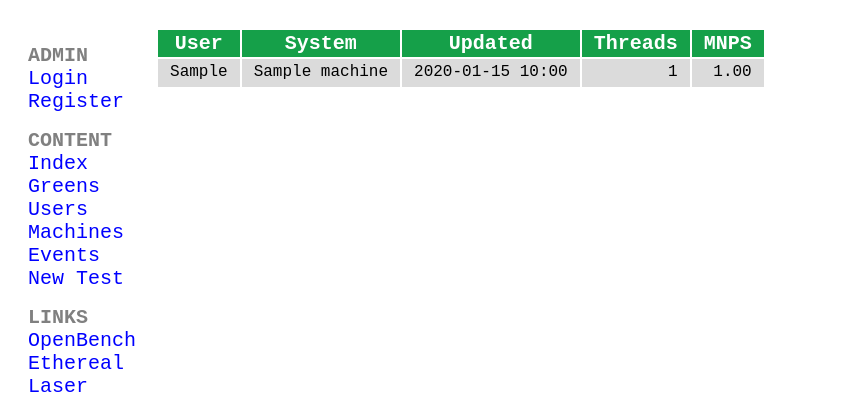
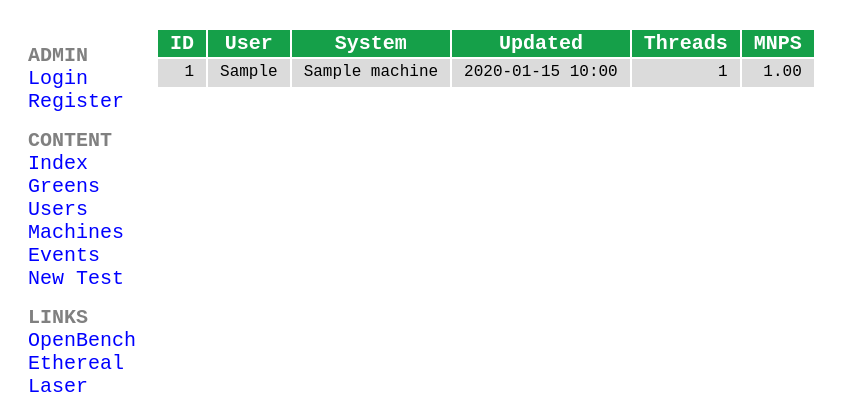
Before and after one commit to AndyGrant/OpenBench, a Django app: page /machines/ in a window 1280 px wide. Shown: the top 420 px of the page, without its empty margins (0-849 px from the left). Run offline with Django 3.2, Linux system fonts and the light colour scheme; tables that the repository leaves empty hold one stand-in row (values such as "Sample post").

Commit message:
Show worker ID# on the machines page

```diff
--- a/Templates/OpenBench/machines.html
+++ b/Templates/OpenBench/machines.html
@@ -9,6 +9,7 @@
 {% block content %}
 <table class="datatable">
     <tr>
+        <th>ID</th>
         <th>User</th>
         <th>System</th>
         <th>Updated</th>
@@ -17,11 +18,12 @@
     </tr>
     {% for machine in machines %}
     <tr>
-        <td>{{machine.owner}}</th>
-        <td>{{machine.osname}}</th>
-        <td>{{machine.updated|date:'Y-m-d H:i'}}</th>
-        <td class="numeric">{{machine.threads}}</th>
-        <td class="numeric">{{machine.mnps|twoDigitPrecision}}</th>
+        <td class="numeric">{{machine.id}}</td>
+        <td>{{machine.owner}}</td>
+        <td>{{machine.osname}}</td>
+        <td>{{machine.updated|date:'Y-m-d H:i'}}</td>
+        <td class="numeric">{{machine.threads}}</td>
+        <td class="numeric">{{machine.mnps|twoDigitPrecision}}</td>
     </tr>
     {% endfor %}
 </table>
```
